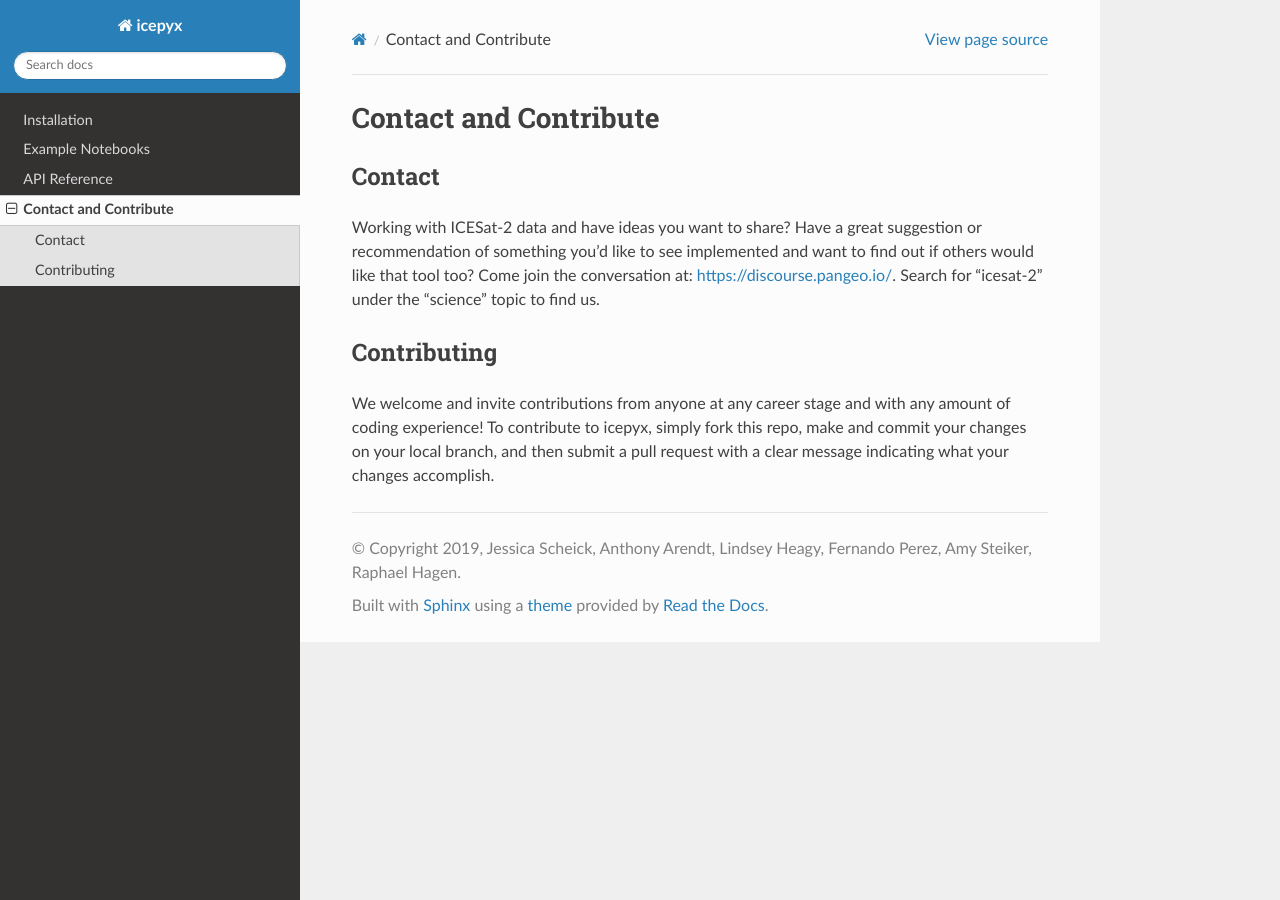
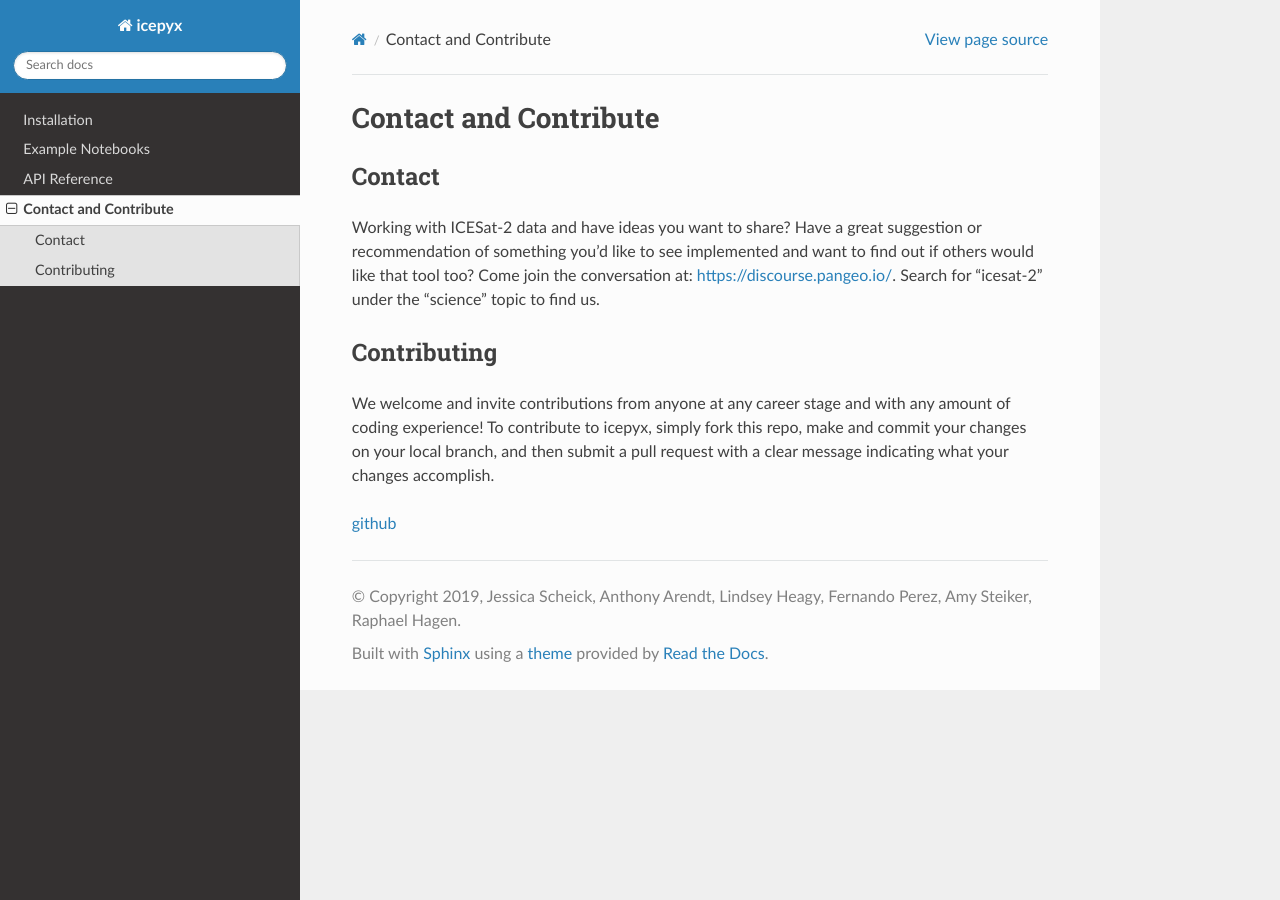
Before and after one commit to icesat2py/icepyx, a Sphinx documentation site: the page built from doc/source/usage/contact_contribute.rst, in a window 1280 px wide. Built offline with Sphinx 7.4.7 and the Read the Docs theme 2.0.0, drawn with Linux system fonts in a browser that asks for light colours.

Commit message:
added link in contact and contribute for github, also RTD webhook test

```diff
--- a/doc/source/usage/contact_contribute.rst
+++ b/doc/source/usage/contact_contribute.rst
@@ -1,5 +1,8 @@
 Contact and Contribute
 ======================
+
+.. _`github`: https://github.com/icesat2py/icepyx
+
 
 Contact
 -------
@@ -15,3 +18,5 @@ Contributing
 We welcome and invite contributions from anyone at any career stage and with any amount of coding experience!
 To contribute to icepyx, simply fork this repo, make and commit your changes on your local branch,
 and then submit a pull request with a clear message indicating what your changes accomplish.
+
+github_
```
